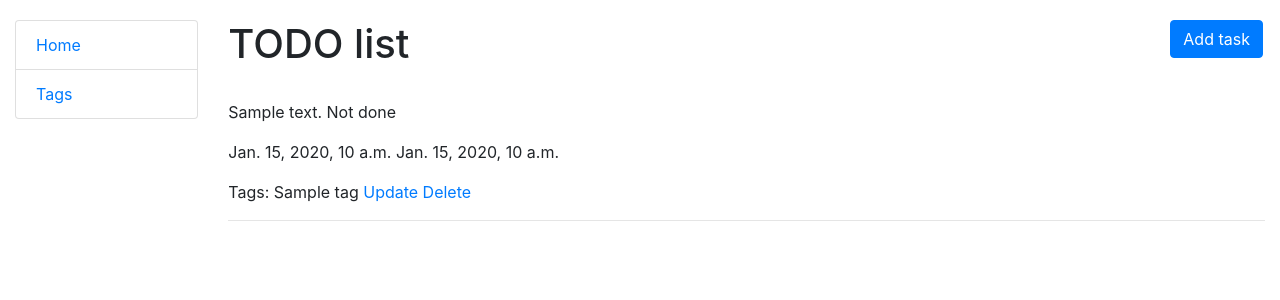
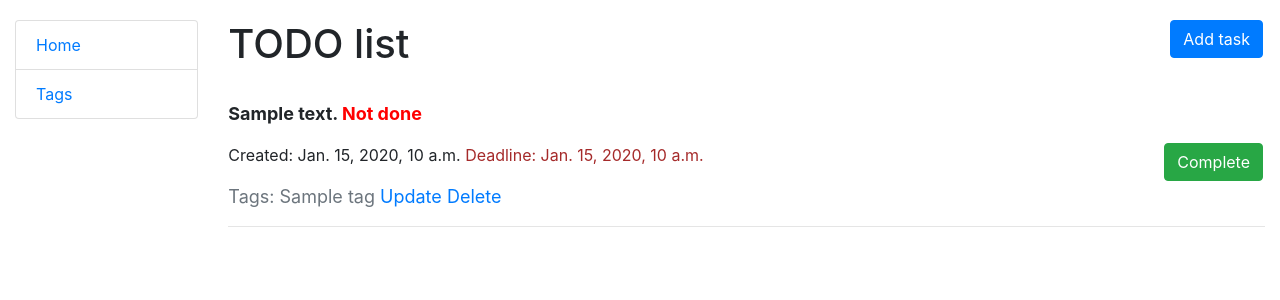
Before and after one commit to VladimirDolhyi/todolist, a Django app: template templates/notepad/index.html in a window 1280 px wide. Shown: the top 300 px of the page. Run offline with Django 3.2, Linux system fonts and the light colour scheme; the template is opened without the code that fills it: most values are stand-ins (such as "Sample title", 1, 10 or a date in 2020).

Commit message:
add task_form.html, task_confirm_delete.html, tag_form.html, tag_confirm_delete.html

```diff
--- a/templates/notepad/index.html
+++ b/templates/notepad/index.html
@@ -3,7 +3,7 @@
 {% block content %}
   <h1>
     TODO list
-    <a href="#" class="btn btn-primary link-to-page">
+    <a href="{% url 'notepad:task-create' %}" class="btn btn-primary link-to-page">
       Add task
     </a>
   </h1>
@@ -12,19 +12,33 @@
   <div>
     {% if task_list %}
       {% for task in task_list %}
-        <p>{{ task.content }}
+        <p style="font-size: 18px;"><strong>{{ task.content }}
           {% if task.is_done %}
-            Done
+            <span style="color: green">Done</span>
+            <form action="{% url 'notepad:toggle-task-complete' pk=task.id %}" method="post" style="display:inline;">
+              {% csrf_token %}
+              <button type="submit" class="btn btn-danger link-to-page">Undo</button>
+            </form>
           {% else %}
-            Not done
-          {% endif %}</p>
-        <p>{{ task.created_at }} {{ task.deadline }}</p>
-        <p>{% for tag in task.tags.all %}
-          Tags: {{ tag.name }}
-          <a href="">
+            <span style="color: red">Not done</span>
+            <form action="{% url 'notepad:toggle-task-complete' pk=task.id %}" method="post" style="display:inline;">
+              {% csrf_token %}
+              <button type="submit" class="btn btn-success link-to-page">Complete</button>
+            </form>
+          {% endif %}
+        </strong></p>
+        <p>
+          Created: {{ task.created_at }}
+          {% if task.deadline %}
+            <span style="color: brown">Deadline: {{ task.deadline }}</span>
+          {% endif %}
+        </p>
+        <p style="font-size: 18px;">{% for tag in task.tags.all %}
+          <span class="text-muted">Tags: {{ tag.name }}</span>
+          <a href="{% url 'notepad:task-update' pk=task.id %}">
             Update
           </a>
-          <a href="">
+          <a href="{% url 'notepad:task-delete' pk=task.id %}">
             Delete
           </a>
         {% endfor %}</p>
--- a/templates/notepad/tag_list.html
+++ b/templates/notepad/tag_list.html
@@ -3,7 +3,7 @@
 {% block content %}
   <h1>
     Tags
-    <a href="#" class="btn btn-primary link-to-page">
+    <a href="{% url 'notepad:tag-create' %}" class="btn btn-primary link-to-page">
       Add
     </a>
   </h1>
@@ -23,13 +23,13 @@
             {{ tag.name }}
           </td>
           <td>
-            <a href="#">
+            <a href="{% url 'notepad:tag-update' pk=tag.id %}">
               Update
             </a>
           </td>
           <td>
             <a style="color: red"
-               href="#">
+               href="{% url 'notepad:tag-delete' pk=tag.id %}">
               Delete
             </a>
           </td>
```
Also changed, not shown: templates/notepad/tag_confirm_delete.html (added, +11 -0 lines), templates/notepad/tag_form.html (added, +12 -0 lines), templates/notepad/task_confirm_delete.html (added, +11 -0 lines), templates/notepad/task_form.html (added, +12 -0 lines).
